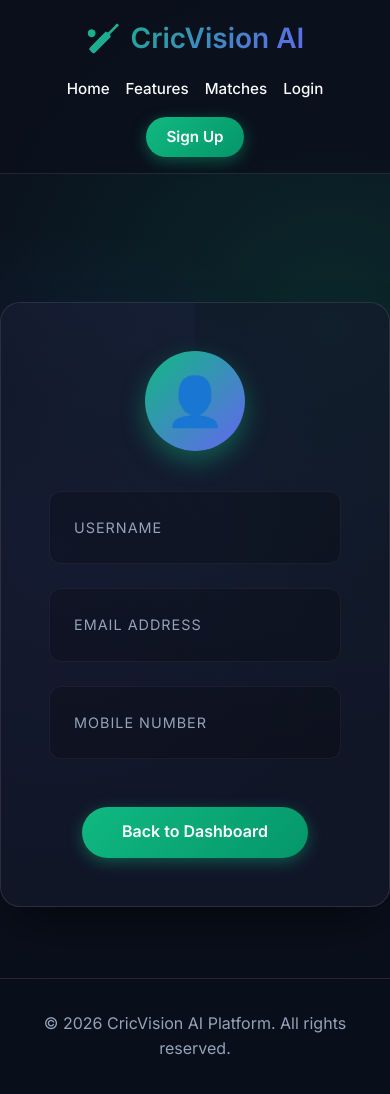
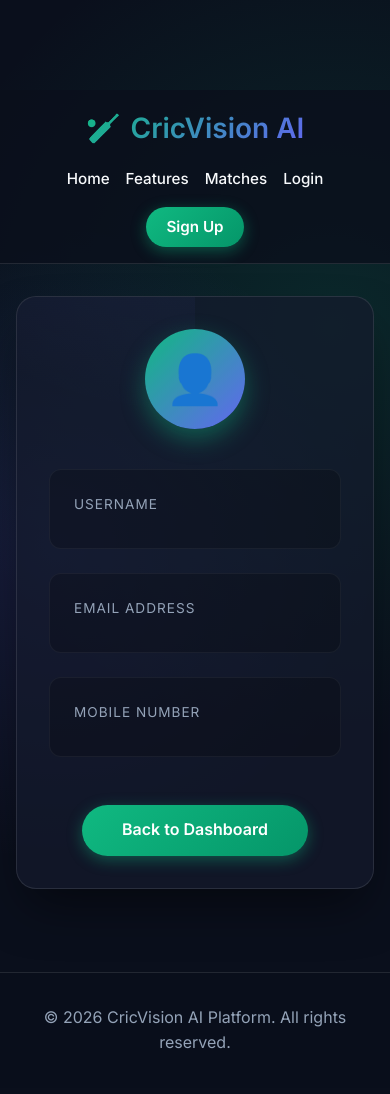
Before and after one commit to Yashparmar29/CricVision, a Flask app: template templates/profile.html in a window 390 px wide. After the commit the page ends 1049 px from the top, so only its background shows below. Run offline with Flask 3, Linux system fonts and the light colour scheme; the template is opened without the code that fills it, so the values that code supplies are empty.

Commit message:
update navbar in profile page

```diff
--- a/templates/profile.html
+++ b/templates/profile.html
@@ -2,10 +2,18 @@
 {% block title %}Profile - CricVision AI{% endblock %}
 
 {% block content %}
+
 <style>
+    /* ===== FIX FOR FIXED NAVBAR ===== */
+    body {
+        padding-top: 90px;
+        /* Adjust if your navbar height is different */
+    }
+
+    /* ===== PROFILE CONTAINER ===== */
     .profile-container {
         max-width: 600px;
-        margin: 8rem auto 4rem;
+        margin: 4rem auto;
         background: var(--bg-panel);
         backdrop-filter: blur(16px);
         padding: 3rem;
@@ -14,8 +22,10 @@
         box-shadow: 0 25px 50px -12px rgba(0, 0, 0, 0.5);
         position: relative;
         overflow: hidden;
+        animation: fadeInUp 0.6s ease;
     }
 
+    /* Decorative Gradient Glow */
     .profile-container::before {
         content: '';
         position: absolute;
@@ -33,6 +43,7 @@
         z-index: 1;
     }
 
+    /* ===== HEADER ===== */
     .profile-header {
         text-align: center;
         margin-bottom: 2.5rem;
@@ -49,6 +60,11 @@
         font-size: 3rem;
         margin: 0 auto 1.5rem;
         box-shadow: 0 10px 25px var(--accent-glow);
+        transition: transform 0.3s ease;
+    }
+
+    .profile-avatar:hover {
+        transform: scale(1.05);
     }
 
     .profile-header h1 {
@@ -59,6 +75,7 @@
         -webkit-text-fill-color: transparent;
     }
 
+    /* ===== DETAILS SECTION ===== */
     .profile-details {
         display: flex;
         flex-direction: column;
@@ -73,7 +90,7 @@
         display: flex;
         justify-content: space-between;
         align-items: center;
-        transition: transform 0.3s ease;
+        transition: all 0.3s ease;
     }
 
     .detail-item:hover {
@@ -84,7 +101,7 @@
 
     .detail-label {
         color: var(--text-muted);
-        font-size: 0.9rem;
+        font-size: 0.85rem;
         text-transform: uppercase;
         letter-spacing: 1px;
     }
@@ -95,6 +112,7 @@
         font-weight: 500;
     }
 
+    /* ===== BUTTON ===== */
     .profile-actions {
         margin-top: 3rem;
         text-align: center;
@@ -108,17 +126,44 @@
         text-decoration: none;
         border-radius: 50px;
         font-weight: 600;
-        transition: all 0.3s;
+        transition: all 0.3s ease;
         box-shadow: 0 4px 15px var(--accent-glow);
     }
 
     .btn-edit:hover {
-        transform: translateY(-2px);
-        box-shadow: 0 6px 20px rgba(16, 185, 129, 0.6);
+        transform: translateY(-3px);
+        box-shadow: 0 8px 25px rgba(16, 185, 129, 0.6);
+    }
+
+    /* ===== ANIMATION ===== */
+    @keyframes fadeInUp {
+        from {
+            opacity: 0;
+            transform: translateY(30px);
+        }
+
+        to {
+            opacity: 1;
+            transform: translateY(0);
+        }
+    }
+
+    /* ===== RESPONSIVE ===== */
+    @media (max-width: 768px) {
+        .profile-container {
+            margin: 2rem 1rem;
+            padding: 2rem;
+        }
+
+        .detail-item {
+            flex-direction: column;
+            align-items: flex-start;
+            gap: 0.5rem;
+        }
     }
 </style>
 
-<div class="profile-container fade-in">
+<div class="profile-container">
     <div class="profile-header">
         <div class="profile-avatar">
             👤
@@ -142,7 +187,10 @@
     </div>
 
     <div class="profile-actions">
-        <a href="{{ url_for('dashboard') }}" class="btn-edit">Back to Dashboard</a>
+        <a href="{{ url_for('dashboard') }}" class="btn-edit">
+            Back to Dashboard
+        </a>
     </div>
 </div>
+
 {% endblock %}
```
